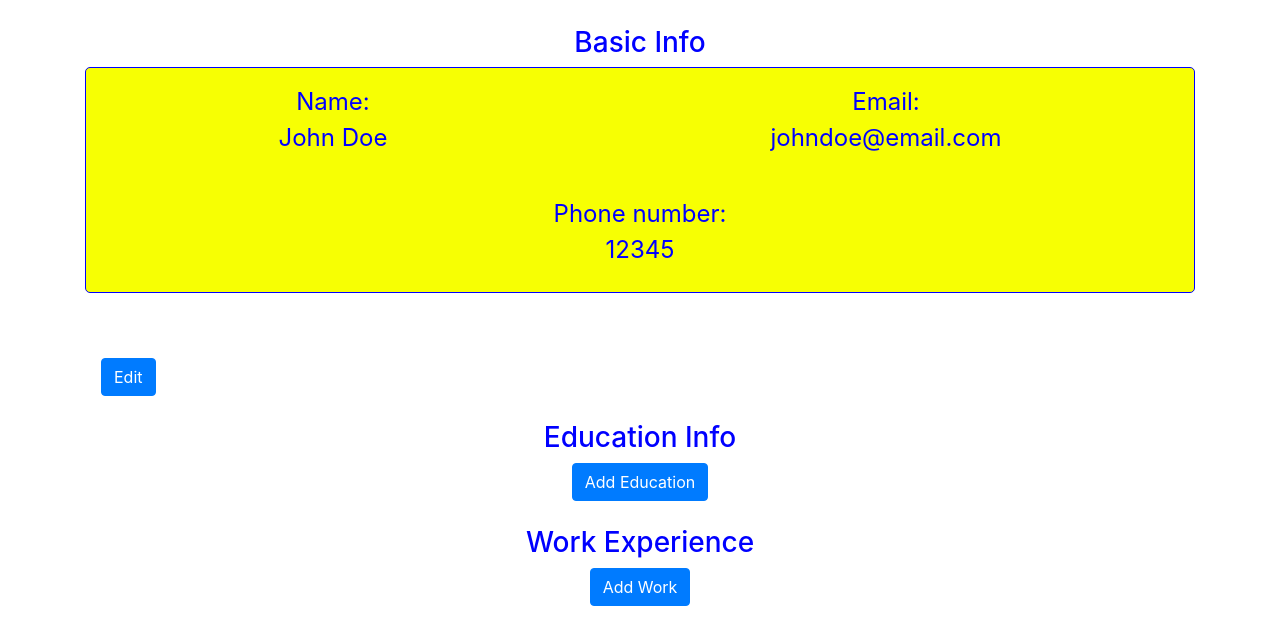
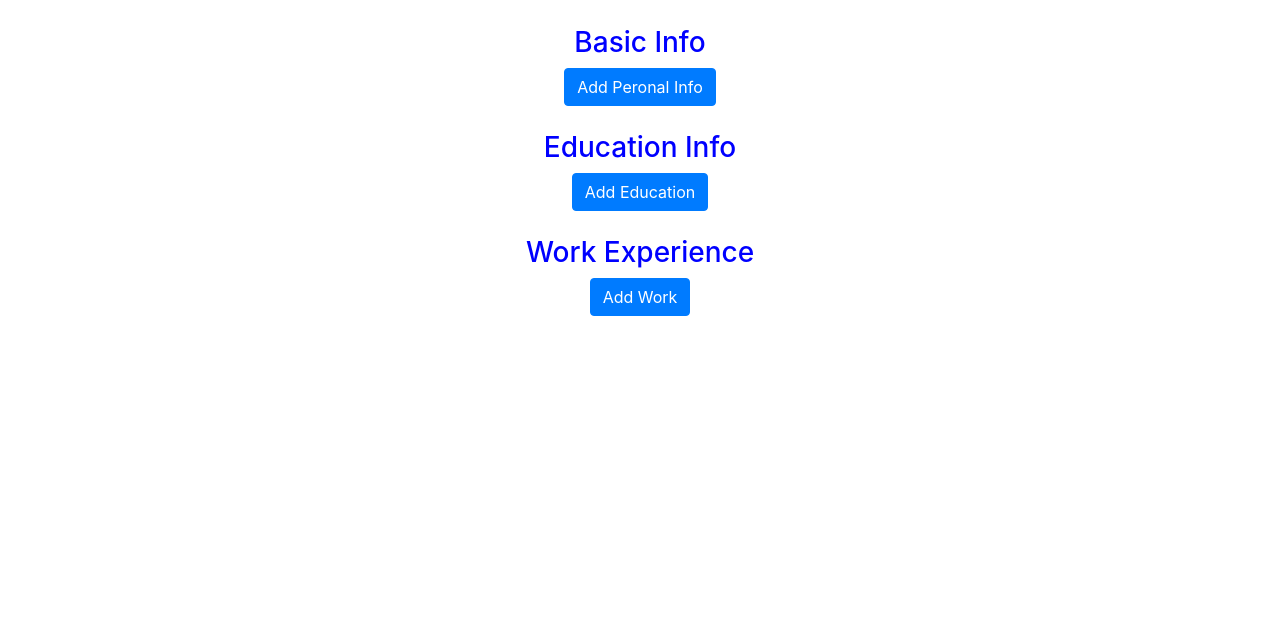
Before and after one commit to Tihomir10/cv-application, a React (Create React App) app: page / in a window 1280 px wide. Shown: the top 644 px of the page. Built offline with nearby package versions, Linux system fonts and the light colour scheme; the HTML template or start-up script is replaced by a standard one.

Commit message:
refactor

```diff
--- a/src/components/person/Person.js
+++ b/src/components/person/Person.js
@@ -4,7 +4,7 @@ import PersonForm from './PersonForm';
 import PersonInfo from './PersonInfo';
 
 function Person() {
-  const [ person, setPerson ] = useState({name: 'John Doe', email: 'johndoe@email.com', phone: '12345'});
+  const [ person, setPerson ] = useState({});
 
   const [ edit, setEdit ] = useState(false);
 
@@ -17,7 +17,7 @@ function Person() {
 
   if (edit) {
     return (
-      <div className='info-edit'>
+      <div className='btn-position'>
         <PersonForm
           person={person}
           changePersonData={changePersonData}
@@ -28,14 +28,30 @@ function Person() {
       </div>
     )
   }
+
+  if (Object.keys(person).length !== 0) {
+    return (
+      <div className='btn-position'>
+        <PersonInfo person={person} />
+        <div className='delete-btn-div'>
+          <button className='btn btn-primary' onClick={() => {setEdit(true)}}>Edit</button>
+        </div>
+      </div>
+    )
+  }
+
   return (
-    <div className='info-edit'>
-      <PersonInfo person={person} />
-      <div className='delete-btn-div'>
-        <button className='btn btn-primary' onClick={() => {setEdit(true)}}>Edit</button>
+    <div>
+      <h3>Basic Info</h3>
+      <div className='btn-position'>
+        <div className='delete-btn-div'>
+          <button className='btn btn-primary' onClick={() => {setEdit(true)}}>Add Peronal Info</button>
+        </div>
       </div>
     </div>
   )
+
+
 }
 
 export default Person;
```
